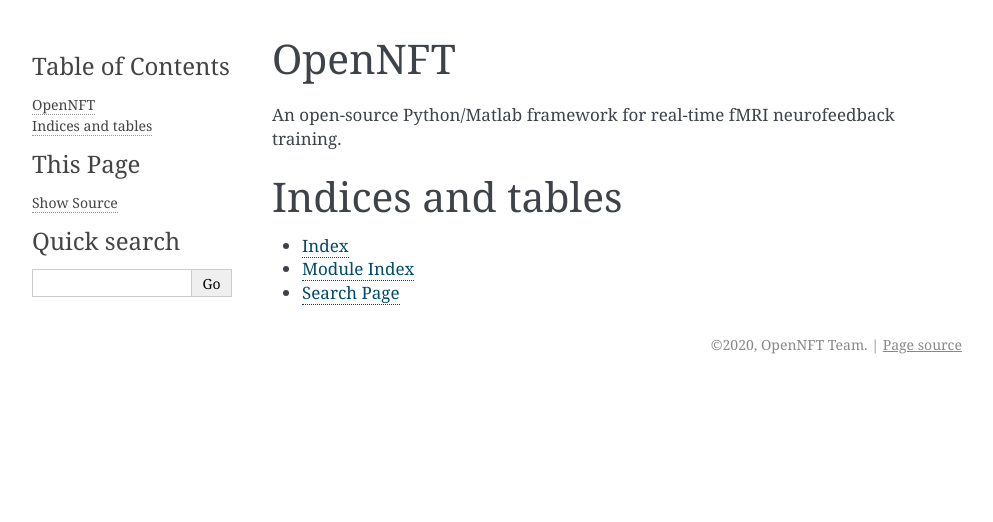
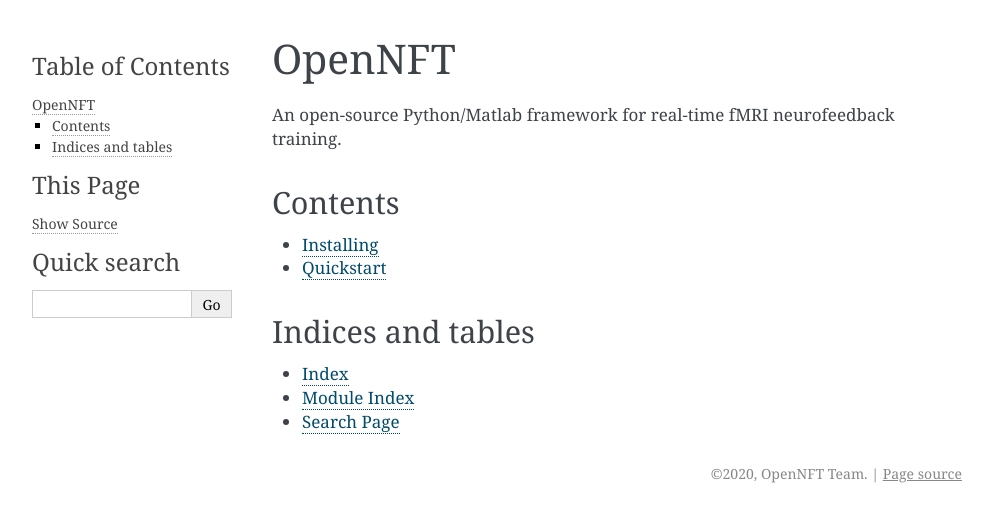
Before and after one commit to OpenNFT/OpenNFT, a Sphinx documentation site: the page built from docs/index.rst, in a window 1280 px wide. Shown: the top 522 px of the page, without its empty margins (148-1141 px from the left). Built offline with Sphinx 7.4.7, drawn with Linux system fonts in a browser that asks for light colours.

Commit message:
add install and quickstart rst files

```diff
--- a/docs/index.rst
+++ b/docs/index.rst
@@ -8,14 +8,18 @@ OpenNFT
 
 An open-source Python/Matlab framework for real-time fMRI neurofeedback training.
 
+Contents
+--------
+
 .. toctree::
    :maxdepth: 2
-   :caption: Contents:
 
+   install
+   quickstart
 
 
 Indices and tables
-==================
+------------------
 
 * :ref:`genindex`
 * :ref:`modindex`
--- /dev/null
+++ b/docs/install.rst
@@ -0,0 +1,4 @@
+.. _install:
+
+Installing
+==========
--- /dev/null
+++ b/docs/quickstart.rst
@@ -0,0 +1,4 @@
+.. _quickstart:
+
+Quickstart
+==========
```
